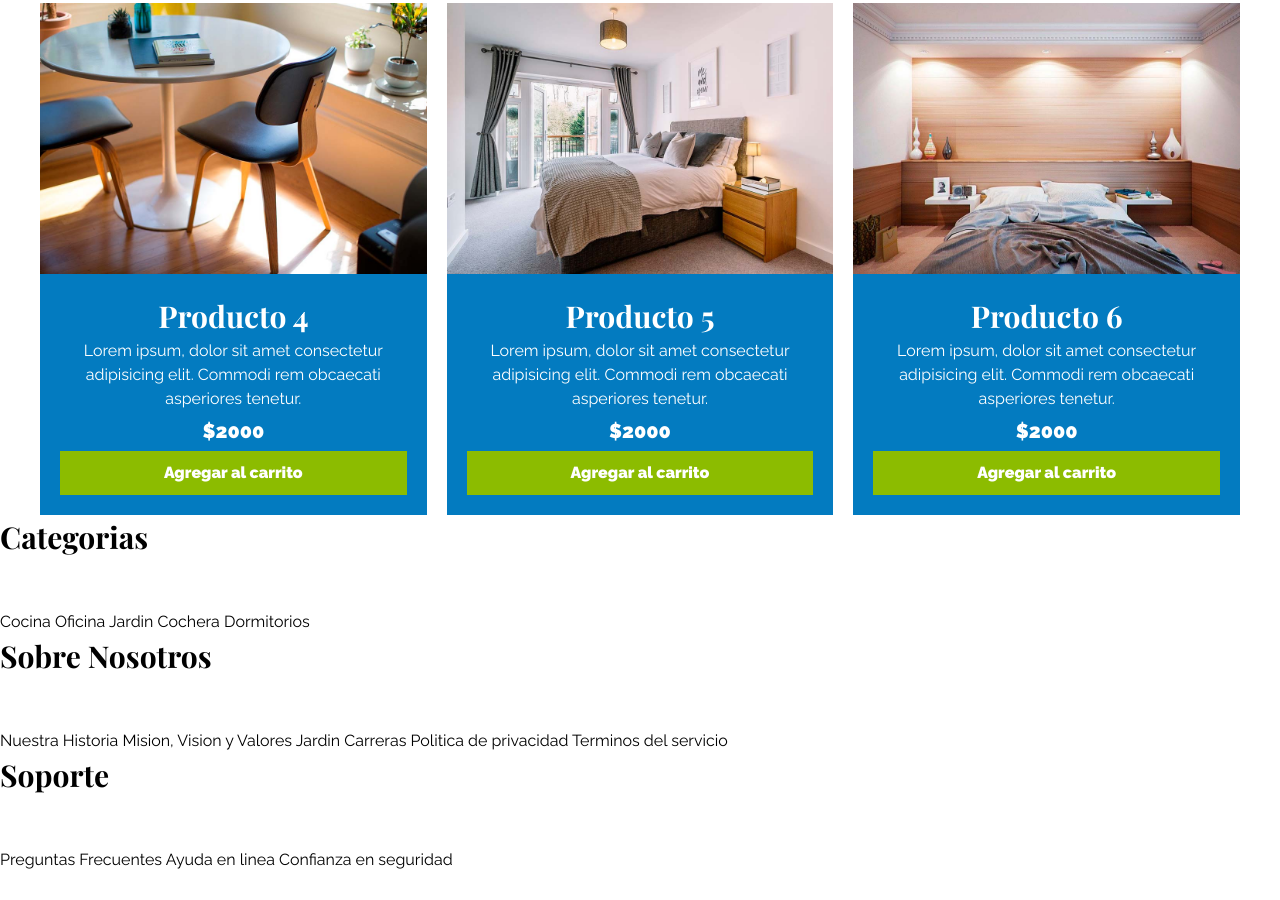
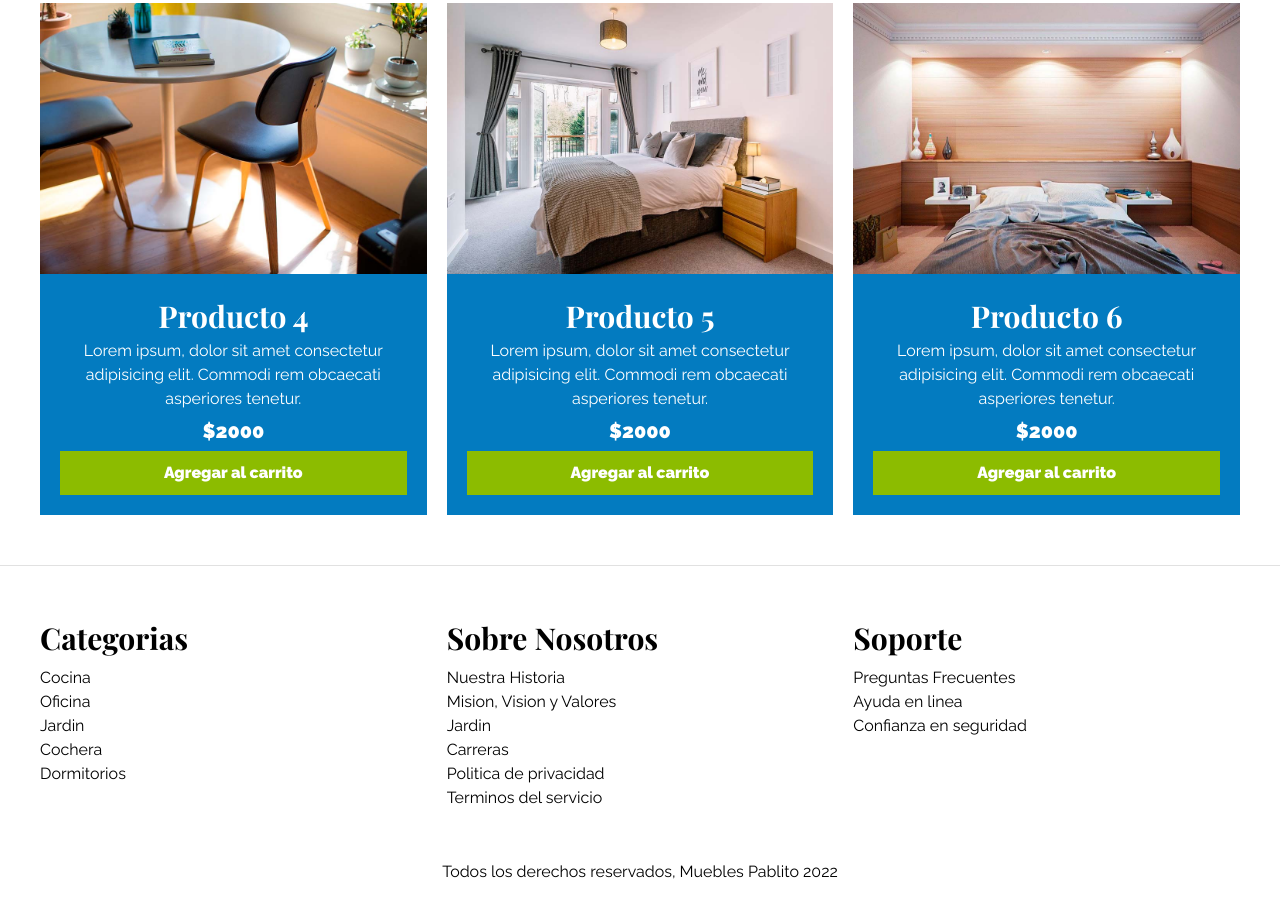
Before and after one commit to Abel9013/ecomerce-muebles, a plain HTML site: page index.html in a window 1280 px wide. Shown: the part 2947-3847 px from the top of the page. Before the commit the page ends 3819 px from the top, so only its background shows below. Drawn offline with nearby package versions, Linux system fonts and the light colour scheme.

Commit message:
footer finished

```diff
--- a/css/style.css
+++ b/css/style.css
@@ -193,7 +193,27 @@ img{
     font-size: 2rem;
     font-weight: 900;
 }
-/* .productos img:hover {
-    transform: scale()
-
+/* footer */
+.site-footer{
+    border-top: 1px solid #e1e1e1;
+    margin-top: 5rem;
+    padding-top: 5rem;
+}
+.site-footer h3{
+    margin-bottom: .5rem;
+}
+.grid-footer{
+    display: grid;
+    grid-template-columns: repeat(3, 1fr);
+    gap: 2rem;
+}
+.footer-menu a{
+    display: block;
+}
+.copyright{
+    margin-top: 5rem;
+    text-align: center;
+}
+/* .grid-footer div{
+    flex: 1;
 } */
--- a/index.html
+++ b/index.html
@@ -117,10 +117,12 @@
     </main>
 
 
-    <footer>
+    <footer class="site-footer">
+
+        <div class="grid-footer contenedor">
             <div>
                 <h3>Categorias</h3>
-            <nav id="navegacion">
+                <nav class="footer-menu">
                     <a href="">Cocina</a>
                     <a href="">Oficina</a>
                     <a href="">Jardin</a>
@@ -130,7 +132,7 @@
             </div>
             <div>
                 <h3>Sobre Nosotros</h3>
-            <nav class="navegacion">
+                <nav class="footer-menu">
                     <a href="">Nuestra Historia</a>
                     <a href="">Mision, Vision y Valores</a>
                     <a href="">Jardin</a>
@@ -141,12 +143,14 @@
             </div>
             <div>
                 <h3>Soporte</h3>
-            <nav>
+                <nav class="footer-menu">
                     <a href="">Preguntas Frecuentes</a>
                     <a href="">Ayuda en linea</a>
                     <a href="">Confianza en seguridad</a>
                 </nav>
             </div>
+        </div>
+        <p class="copyright">Todos los derechos reservados, Muebles Pablito 2022</p>
     </footer>
 </body>
 </html>
```
Lines whose indentation alone changed are shown as unchanged.
